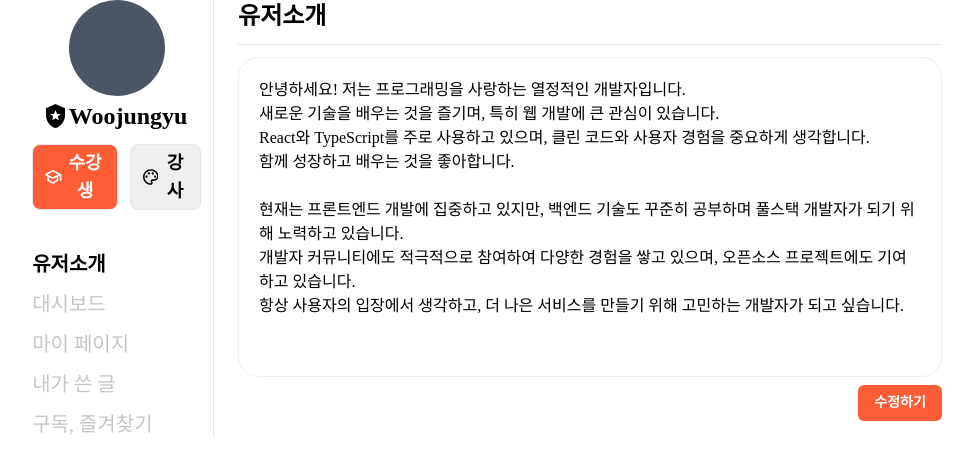
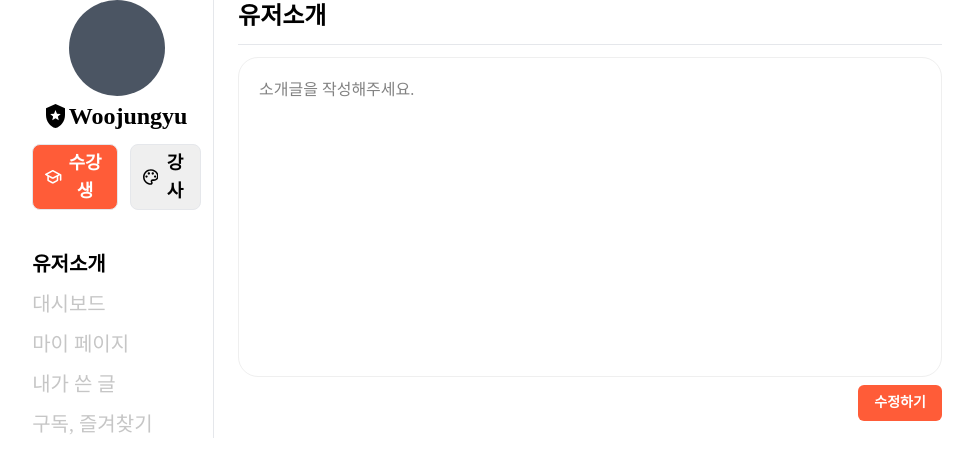
Before and after one commit to dnwnsrb11/grimtalk, a React (Vite) app: page /mypage in a window 1280 px wide. Shown: the top 476 px of the page, without its empty margins (153-1126 px from the left). Built offline with nearby package versions, Linux system fonts and the light colour scheme; a web font is replaced by a local one.

Commit message:
design: 마이페이지 소개 섹션 기본 상태 및 스타일 개선
- 초기 소개글 상태를 빈 문자열로 변경
- 소개글 미작성 시 안내 문구 추가
- 텍스트 색상을 동적으로 변경하여 가독성 개선
- 테두리 색상 변수를 primary-color로 업데이트

```diff
--- a/src/components/mypage/MemberIntroSection.jsx
+++ b/src/components/mypage/MemberIntroSection.jsx
@@ -3,15 +3,7 @@ import { useState } from 'react';
 // 마이페이지의 유저 소개 섹션을 담당하는 컴포넌트
 export const MemberIntroSection = () => {
   const [isEditing, setIsEditing] = useState(false);
-  const [introText, setIntroText] =
-    useState(`안녕하세요! 저는 프로그래밍을 사랑하는 열정적인 개발자입니다.
-새로운 기술을 배우는 것을 즐기며, 특히 웹 개발에 큰 관심이 있습니다.
-React와 TypeScript를 주로 사용하고 있으며, 클린 코드와 사용자 경험을 중요하게 생각합니다.
-함께 성장하고 배우는 것을 좋아합니다.
-
-현재는 프론트엔드 개발에 집중하고 있지만, 백엔드 기술도 꾸준히 공부하며 풀스택 개발자가 되기 위해 노력하고 있습니다.
-개발자 커뮤니티에도 적극적으로 참여하여 다양한 경험을 쌓고 있으며, 오픈소스 프로젝트에도 기여하고 있습니다.
-항상 사용자의 입장에서 생각하고, 더 나은 서비스를 만들기 위해 고민하는 개발자가 되고 싶습니다.`);
+  const [introText, setIntroText] = useState('');
 
   const [editingText, setEditingText] = useState(introText);
 
@@ -33,15 +25,15 @@ React와 TypeScript를 주로 사용하고 있으며, 클린 코드와 사용자
           value={editingText}
           onChange={(e) => setEditingText(e.target.value)}
           className={`absolute inset-0 h-[40vh] w-full resize-none overflow-auto rounded-[20px] border p-5 transition-[border-color] duration-300 focus:outline-none ${
-            isEditing ? 'visible z-10 border-[#000000] border-opacity-20' : 'invisible z-0'
+            isEditing ? 'visible z-10 border-primary-color' : 'invisible z-0'
           }`}
         />
         <p
           className={`h-[40vh] w-full overflow-auto whitespace-pre-wrap break-all rounded-[20px] border p-5 text-base transition-[border-color] duration-300 ${
             isEditing ? 'invisible z-0' : 'visible z-10 border-divider-color'
-          }`}
+          } ${!introText ? 'text-text-gray-color' : 'text-common-font-color'}`}
         >
-          {introText}
+          {introText ? introText : '소개글을 작성해주세요.'}
         </p>
       </div>
       <div className="flex justify-end gap-2">
```
